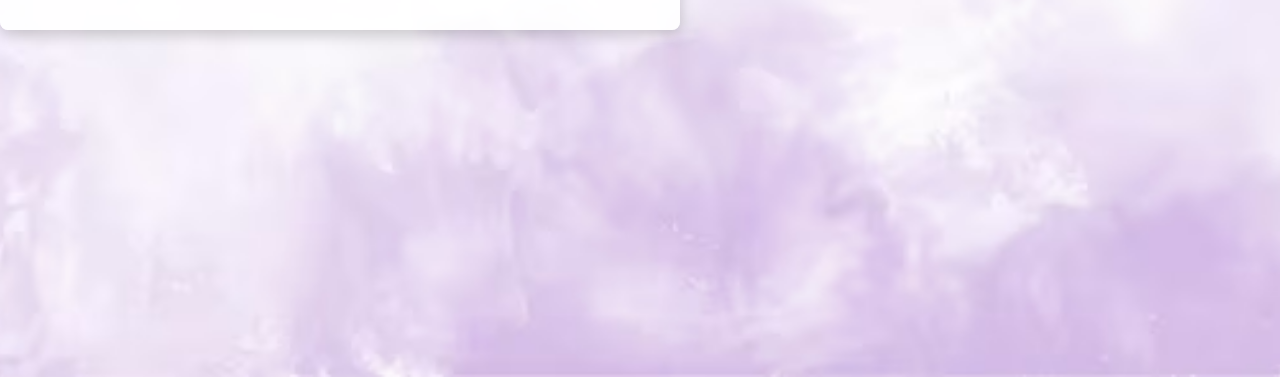
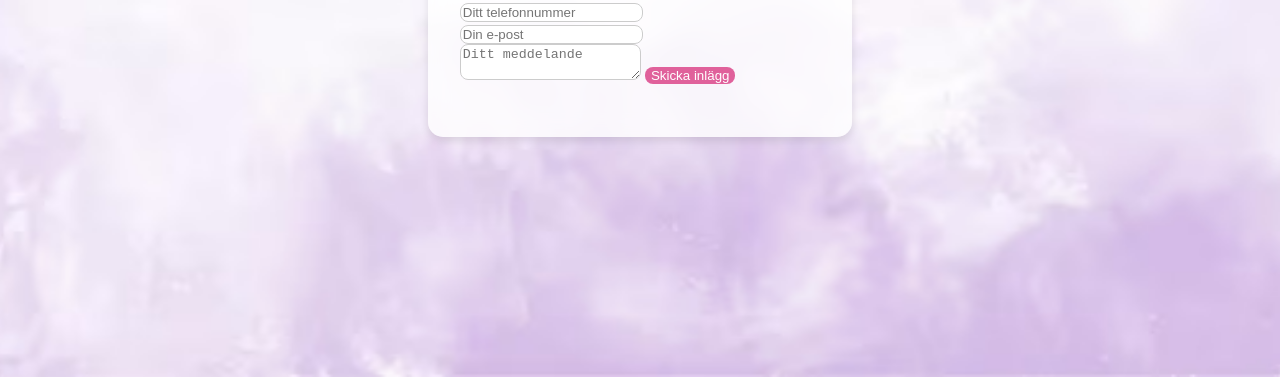
Before and after one commit to Zainabfarah/Inl-mning-nodejs-g-stforum-logga-in, a website: page public/Index.html in a window 1280 px wide. Shown: the part 423-800 px from the top of the page. Drawn offline with Linux system fonts and the light colour scheme.

Commit message:
ändring i css

```diff
--- a/public/style.css
+++ b/public/style.css
@@ -1,22 +1,21 @@
-body {
-    font-family: 'arial', sans-serif;
+html, body {
+    font-family: 'open sans', sans-serif;
     margin: 0;
     padding: 0;
     display: flex;
-    flex-direction: column;
-    justify-items: center;
-    height: 100vh;
+    justify-content: center;
+    align-items: center;
+    height: 100%;
     background: url(bakgrund.avif) no-repeat center center fixed;
     background-size: cover;
-    color: #333;
-    line-height: 1.6;
 }
 .container {
-   width: 50%;
-    padding: 20px;
-    background: rgba(255, 255, 255, 0.9);
-    box-shadow: 0 5px 15px rgba(0, 0, 0, 0.2);
-    border-radius: 8px;
+    width: 40%;
+    padding: 2rem;
+    background: rgba(255, 255, 255, 0.8);
+    box-shadow: 0 4px 8px rgba(0, 0, 0, 0.1);
+    border-radius: 15px;
+    backdrop-filter: blur(10px);
 }
 h1 {
     text-align: center;
@@ -29,30 +28,22 @@ input[type="text"],
 input[type="tel"],
 input[type="email"],
 textarea {
-    width: 100%;
-    padding: 10px;
-    margin: 10px 0;
-    border: 1px solid #ddd;
-    border-radius: 4px;
-    box-sizing: border-box;
+    border: 1px solid #ccc;
+    border-radius: 8px;
+
 }
 button{
-    display: block;
-    width: 100%;
-    padding: 10px;
-    background: #0056b3;
+    background: #e0619b;
     color: #fff;
     border: none;
-    border-radius: 4px;
-    cursor: pointer;
-    font-size: 16px;
-    margin-top: 10px;
+    border-radius: 8px;
+    transition: background-color 0.3s ease;
 }
 button:hover{
-    background: #004494;
+    background: #d83f84;
 }
 @media (max-width: 700px) {
     .container {
-        padding: 0 10px;
+        width: 80%;
     }
 }
```
